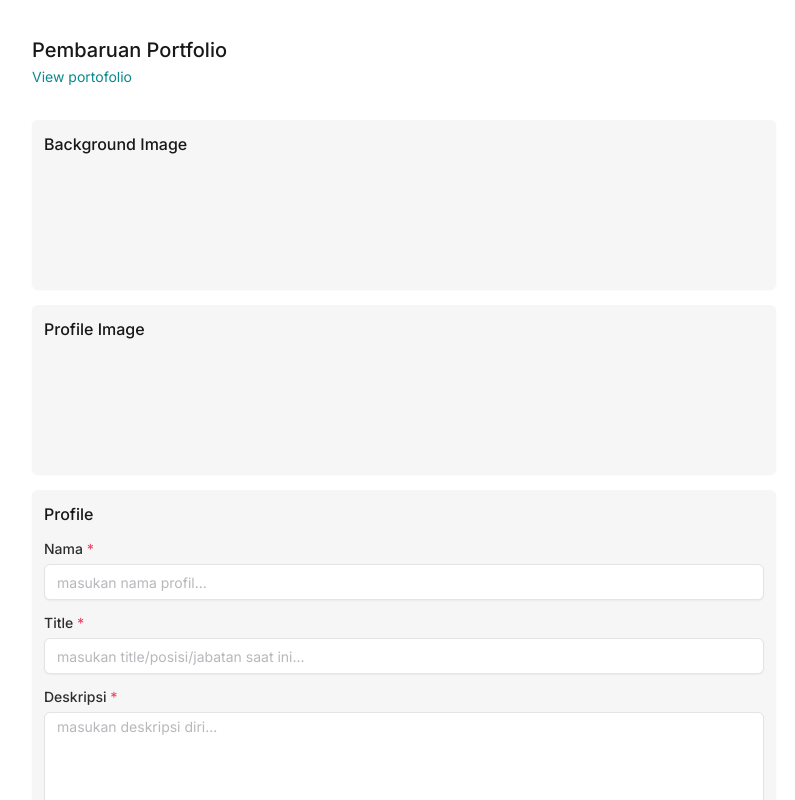
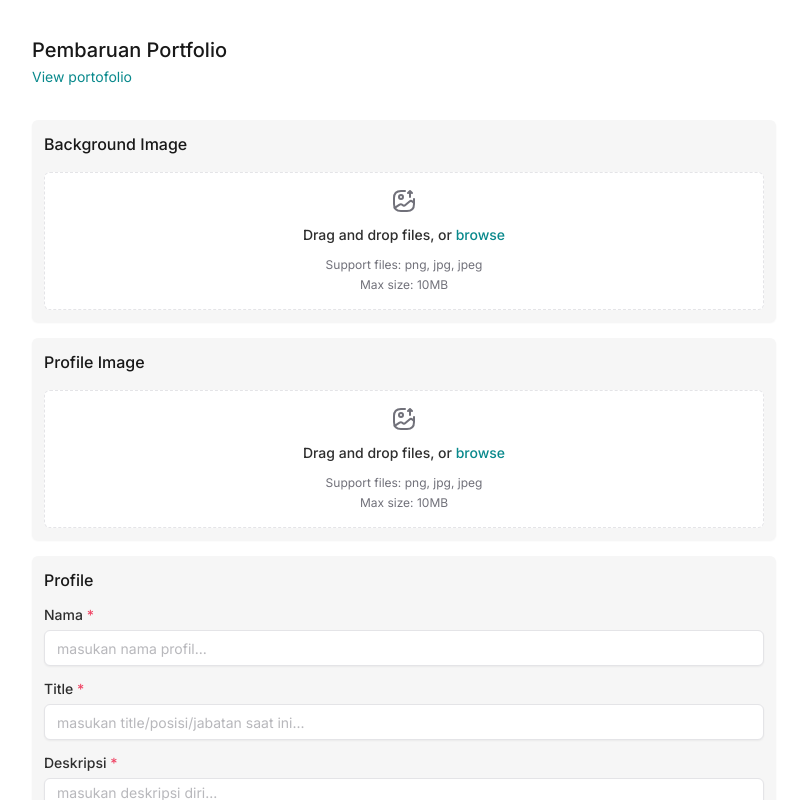
Before and after one commit to ipramudya/myskill-fe-assessment, a Next.js app: page /portfolio/edit in a window 1280 px wide. Shown: the top 800 px of the page, without its empty margins (236-1031 px from the left). Built offline with nearby package versions, Linux system fonts and the light colour scheme.

Commit message:
feat(): file upload with drag n drop

```diff
--- a/package.json
+++ b/package.json
@@ -18,6 +18,7 @@
     "next": "14.1.0",
     "react": "^18",
     "react-dom": "^18",
+    "react-dropzone": "^14.2.3",
     "react-hook-form": "^7.50.1",
     "tailwind-merge": "^2.2.1",
     "zod": "^3.22.4"
--- a/src/app/portfolio/edit/page.tsx
+++ b/src/app/portfolio/edit/page.tsx
@@ -3,13 +3,14 @@
 import Button from "@/components/Button"
 import Container from "@/components/Container"
 import { ErrorMessage, Input, Label, Textarea } from "@/components/Form"
+import Airdrop from "@/components/Form/Airdrop"
 import Icon from "@/components/Icon"
 import { AddPortfolioForm } from "@/components/Portfolio"
 import Section from "@/components/Section"
 import { FormPayload, formSchema } from "@/utils/form-schema"
 import { zodResolver } from "@hookform/resolvers/zod"
 import Link from "next/link"
-import { Fragment } from "react"
+import { useState } from "react"
 import {
 	FormProvider,
 	SubmitHandler,
@@ -26,6 +27,9 @@ const DEFAULT_VALUES: FormPayload = {
 }
 
 export default function EditPortfolioPage() {
+	const [backgroundImage, setBackgroundImage] = useState<File[] | null>(null)
+	const [profileImage, setProfileImage] = useState<File[] | null>(null)
+
 	const form = useForm<FormPayload>({
 		resolver: zodResolver(formSchema),
 		defaultValues: DEFAULT_VALUES,
@@ -37,7 +41,11 @@ export default function EditPortfolioPage() {
 	})
 
 	const handlePortfolioSubmit: SubmitHandler<FormPayload> = (fields) => {
-		console.log("FIELDS", fields)
+		console.log("FIELDS", {
+			...fields,
+			profile: profileImage?.[0],
+			background: backgroundImage?.[0],
+		})
 	}
 
 	const handleAddPortfolio = () => {
@@ -71,17 +79,18 @@ export default function EditPortfolioPage() {
 					</div>
 
 					<Section className="my-2 min-h-[169px] p-3" isForeground>
-						<h3>Background Image</h3>
+						<h3 className="mb-4">Background Image</h3>
+						<Airdrop onUploadChange={setBackgroundImage} />
 					</Section>
 
 					<Section className="my-2 min-h-[169px] p-3" isForeground>
-						<h3>Profile Image</h3>
+						<h3 className="mb-4">Profile Image</h3>
+						<Airdrop onUploadChange={setProfileImage} isProfile />
 					</Section>
 
 					<Section className="my-2 px-3 pb-4 pt-3" isForeground>
-						<h3>Profile</h3>
-
-						<div className="mt-4 flex flex-col space-y-4">
+						<h3 className="mb-4">Profile</h3>
+						<div className="flex flex-col space-y-4">
 							<div className="flex flex-col space-y-2">
 								<Label
 									htmlFor="name"
@@ -105,7 +114,6 @@ export default function EditPortfolioPage() {
 									</ErrorMessage>
 								)}
 							</div>
-
 							<div className="flex flex-col space-y-2">
 								<Label
 									htmlFor="possition"
@@ -132,7 +140,6 @@ export default function EditPortfolioPage() {
 									</ErrorMessage>
 								)}
 							</div>
-
 							<div className="flex flex-col space-y-2">
 								<Label
 									htmlFor="description"
@@ -164,7 +171,7 @@ export default function EditPortfolioPage() {
 
 					{form.watch("portfolio").length !== 0 ? (
 						/* if portfolio field exist or got appended, render this */
-						<Fragment>
+						<>
 							{form.watch("portfolio").map((_, idx) => (
 								/* iterate over apended portfolio fields to display its form */
 								<AddPortfolioForm
@@ -180,13 +187,13 @@ export default function EditPortfolioPage() {
 								Tambah portofolio
 							</Button>
 							<hr className="my-4 border-dashed border-stroke" />
-						</Fragment>
+						</>
 					) : (
 						/* otherwise, render empty field message */
 						<Section className="mb-4 mt-2 p-3" isForeground>
-							<h3>Portofolio</h3>
+							<h3 className="mb-4">Portofolio</h3>
 
-							<div className="mt-4 flex flex-col space-y-2">
+							<div className="flex flex-col space-y-2">
 								<p className="text-sm text-gray">
 									portofolio anda masih kosong, mohon penuhi
 									terlebih dahulu.
--- /dev/null
+++ b/src/components/Form/Airdrop.tsx
@@ -0,0 +1,121 @@
+import { cn } from "@/functions/cn"
+import { formatBytes } from "@/functions/file"
+import Image from "next/image"
+import { InputHTMLAttributes, useCallback, useMemo, useState } from "react"
+import { useDropzone } from "react-dropzone"
+import Button from "../Button"
+import Icon from "../Icon"
+
+interface Props extends InputHTMLAttributes<HTMLInputElement> {
+	onUploadChange: (files: File[] | null) => void
+	isProfile?: boolean
+}
+
+export default function Airdrop({
+	defaultValue,
+	onUploadChange,
+	isProfile = false,
+	...restProps
+}: Props) {
+	const [files, setFiles] = useState<File[] | null>(null)
+
+	/* to memoizing and reducee rerender, we need useCallback to pass onDrop fn into useDropzone as argument */
+	const onDrop = useCallback(
+		(files: File[]) => {
+			onUploadChange(files)
+			setFiles(files)
+		},
+		[onUploadChange],
+	)
+
+	const { open, getRootProps, getInputProps } = useDropzone({
+		accept: {
+			"image/*": [".png", ".jpeg", ".jpg"],
+		},
+		maxFiles: 1,
+		multiple: false,
+		maxSize: 10e7, // 10 mb
+		noClick: true,
+		onDrop,
+	})
+
+	const processedFile = useMemo(() => {
+		if (files === null || files.length === 0) return null
+
+		const image = files[0]
+		const imageURL = URL.createObjectURL(image)
+
+		return {
+			name: image.name,
+			size: formatBytes(image.size),
+			url: imageURL,
+		}
+	}, [files])
+
+	const handleRemoveImage = () => {
+		setFiles(null)
+		onUploadChange(null)
+	}
+
+	return (
+		<div
+			className="flex min-h-[100px] items-center justify-center rounded-md border border-dashed border-stroke bg-white p-4"
+			{...(processedFile ? {} : getRootProps())}
+		>
+			<div className="flex flex-col items-center space-y-3 text-center">
+				{processedFile ? (
+					<>
+						<Image
+							src={processedFile.url}
+							alt="uploaded file"
+							width={isProfile ? 200 : 768}
+							height={isProfile ? 200 : 400}
+							className={cn(
+								isProfile
+									? "aspect-square w-[100px] rounded-full"
+									: "aspect-[4/1] w-full rounded-md",
+							)}
+						/>
+						<div className="flex flex-col space-y-1 ">
+							<p className="text-xs text-gray">
+								{processedFile.name}
+							</p>
+							<p className="text-xs text-gray">
+								File size: {processedFile.size}
+							</p>
+						</div>
+						<Button
+							size="sm"
+							colorScheme="danger"
+							onClick={handleRemoveImage}
+							className="max-w-fit bg-transparent text-danger hover:bg-danger/10"
+						>
+							Hapus unggahan
+						</Button>
+					</>
+				) : (
+					<>
+						<Icon.UploadImage className="mx-auto h-6 w-6 text-gray" />
+						<p className="text-sm font-medium">
+							Drag and drop files, or{" "}
+							<span
+								className="text-primary"
+								role="button"
+								onClick={open}
+							>
+								browse
+							</span>
+						</p>
+						<div className="flex flex-col space-y-1 ">
+							<p className="text-xs text-gray">
+								Support files: png, jpg, jpeg
+							</p>
+							<p className="text-xs text-gray">Max size: 10MB</p>
+						</div>
+						<input {...getInputProps({ ...restProps })} />
+					</>
+				)}
+			</div>
+		</div>
+	)
+}
--- a/src/components/Icon.tsx
+++ b/src/components/Icon.tsx
@@ -150,6 +150,38 @@ const Icon = {
 			></path>
 		</svg>
 	),
+	UploadImage: ({ className }: Props) => (
+		<svg
+			xmlns="http://www.w3.org/2000/svg"
+			width="16"
+			height="16"
+			viewBox="0 0 24 24"
+			className={className}
+			fill="none"
+		>
+			<path
+				d="M9 10a2 2 0 1 0 0-4 2 2 0 0 0 0 4Z"
+				stroke="currentColor"
+				strokeWidth="2"
+				strokeLinecap="round"
+				strokeLinejoin="round"
+			></path>
+			<path
+				d="M13 2H9C4 2 2 4 2 9v6c0 5 2 7 7 7h6c5 0 7-2 7-7v-5"
+				stroke="currentColor"
+				strokeWidth="2"
+				strokeLinecap="round"
+				strokeLinejoin="round"
+			></path>
+			<path
+				d="M18 8V2l2 2M18 2l-2 2M2.67 18.95l4.93-3.31c.79-.53 1.93-.47 2.64.14l.33.29c.78.67 2.04.67 2.82 0l4.16-3.57c.78-.67 2.04-.67 2.82 0L22 13.9"
+				stroke="currentColor"
+				strokeWidth="2"
+				strokeLinecap="round"
+				strokeLinejoin="round"
+			></path>
+		</svg>
+	),
 }
 
 export default Icon
--- /dev/null
+++ b/src/functions/file.ts
@@ -0,0 +1,10 @@
+export function formatBytes(bytes: number, decimals = 2) {
+	if (bytes === 0) return "0 Bytes"
+
+	const KB = 1024
+	const dm = decimals < 0 ? 0 : decimals
+	const sizes = ["Bytes", "KB", "MB", "GB", "TB", "PB", "EB", "ZB", "YB"]
+	const i = Math.floor(Math.log(bytes) / Math.log(KB))
+
+	return `${parseFloat((bytes / KB ** i).toFixed(dm))} ${sizes[i]}`
+}
```
Also changed, not shown: 1 other file (tests, documents, lock files or other folders).
